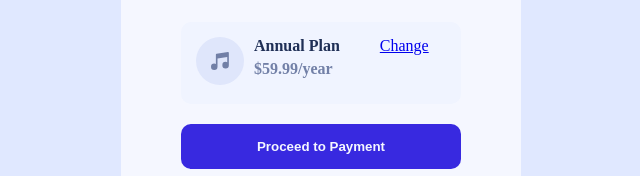
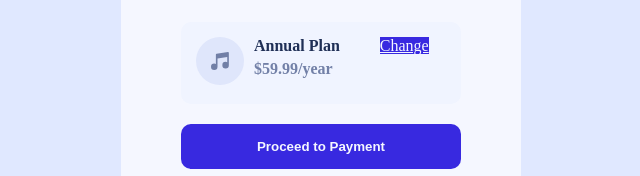
Before and after one commit to abujafar93/Order-Summay-Card, a plain HTML site: page index.html in a window 1280 px wide. In both pictures the pointer is over the link "Change". Shown: the part 452-628 px from the top of the page, 319-959 px from the left. Drawn offline with Linux system fonts and the light colour scheme; a web font is replaced by a local one.

Commit message:
Update orderSummary.css

```diff
--- a/orderSummary.css
+++ b/orderSummary.css
@@ -88,6 +88,11 @@ a{
   margin-left: 30px;
 }
 
+a:hover{
+  color: hsl(225, 100%, 98%);
+  background-color:  hsl(245, 75%, 52%);
+}
+
 #payment{
   background-color: hsl(245, 75%, 52%);
   border: hidden;
```
